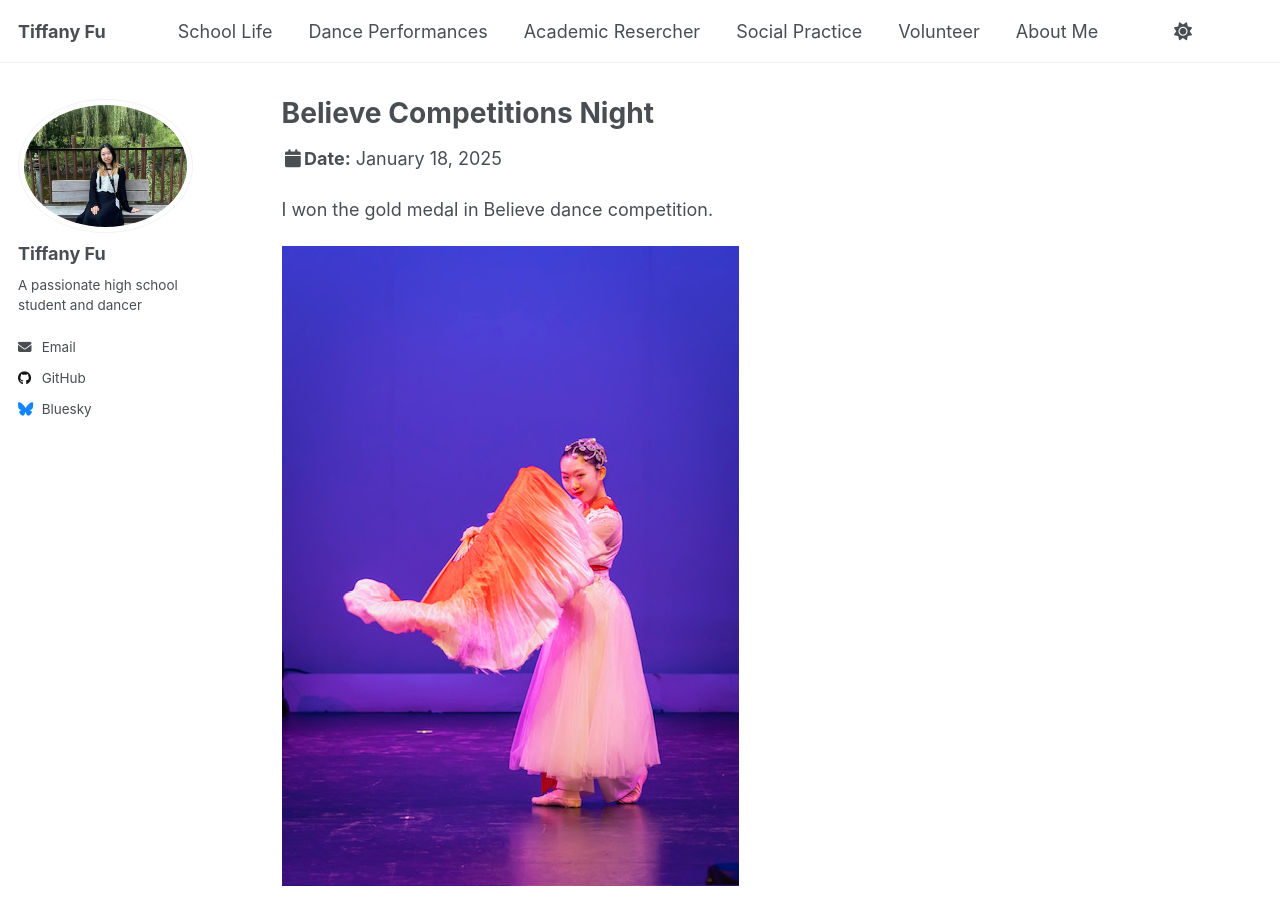
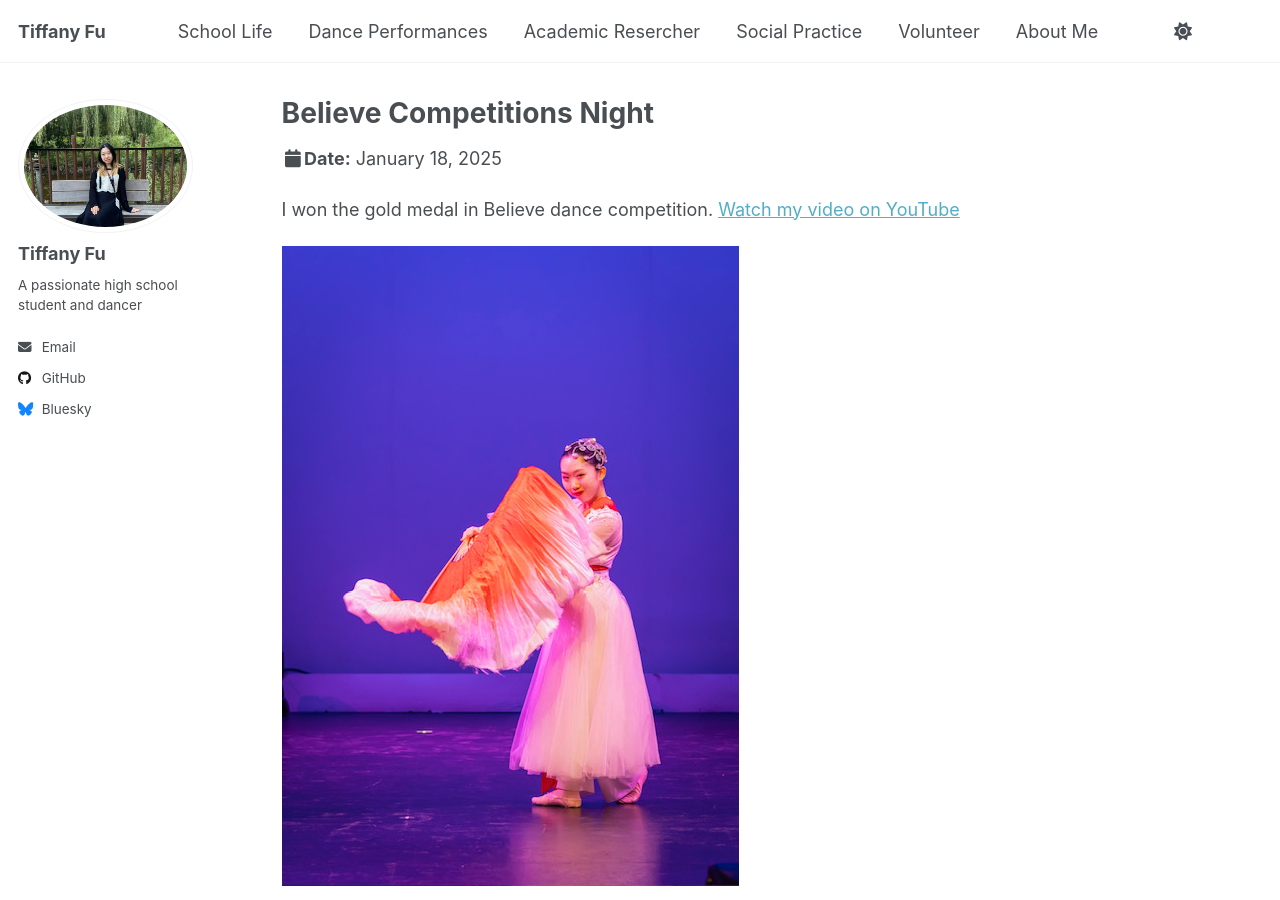
Before and after one commit to TiffanyJTFu/TiffanyFu, a Jekyll site: the page built from _talks/2014-03-01-talk-3.md, in a window 1280 px wide and 900 px high. Built offline with Jekyll 4.4.1, drawn with Linux system fonts in a browser that asks for light colours; a script that is not in the unit is left out.

Commit message:
Update 2014-03-01-talk-3.md

```diff
--- a/_talks/2014-03-01-talk-3.md
+++ b/_talks/2014-03-01-talk-3.md
@@ -9,5 +9,6 @@ location: "Toronto, Canada"
 ---
 
 I won the gold medal in Believe dance competition.
+[Watch my video on YouTube]([https://www.youtube.com/watch?v=VIDEO_ID](https://www.youtube.com/watch?v=DYptgVvkVLQ&list=RDDYptgVvkVLQ&start_radio=1))
 
 ![Dance10](https://tiffanyjtfu.github.io/TiffanyFu/images/dance10.JPG)
```
